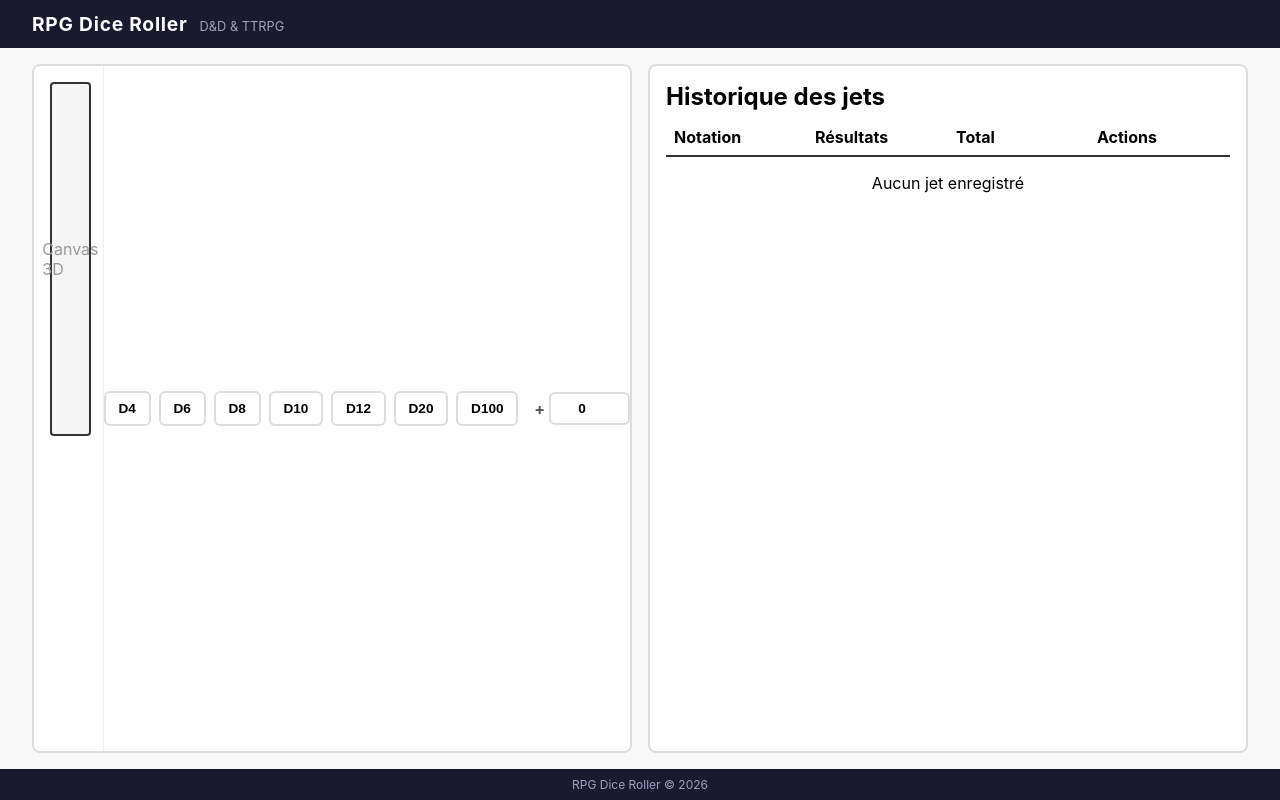
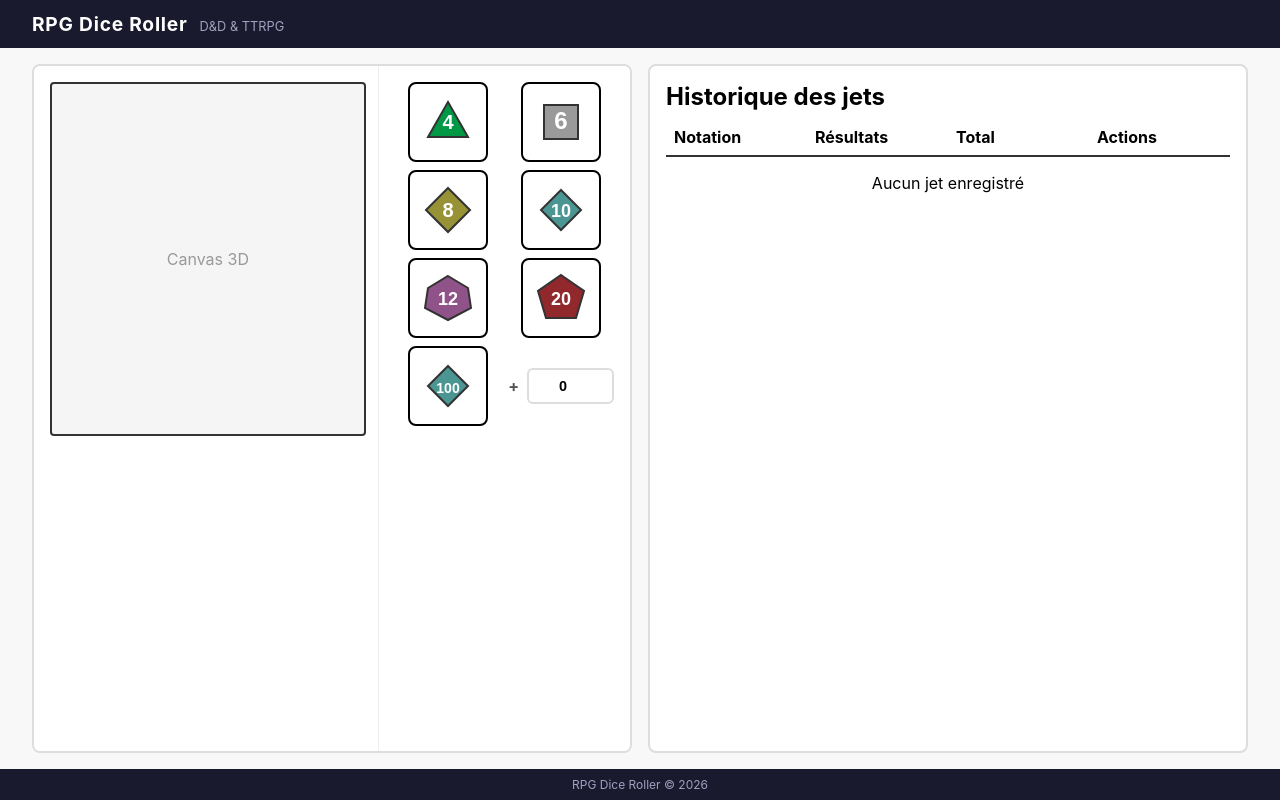
Before and after one commit to Korrighed/dice-roller, a React (Create React App) app: page / in a window 1280 px wide. Built offline with nearby package versions, Linux system fonts and the light colour scheme.

Commit message:
Create DiceButton component with visual dice models

```diff
--- /dev/null
+++ b/src/component/DiceButton.tsx
@@ -0,0 +1,103 @@
+import React from 'react';
+
+interface DiceButtonProps {
+  type: string;
+  onClick: (type: string) => void;
+}
+
+const buttonStyle: React.CSSProperties = {
+  display: 'flex',
+  flexDirection: 'column',
+  alignItems: 'center',
+  justifyContent: 'center',
+  width: '80px',
+  height: '80px',
+  padding: '0.5rem',
+  border: '2px solid #000',
+  borderRadius: '8px',
+  backgroundColor: '#fff',
+  cursor: 'pointer',
+  transition: 'all 0.2s ease',
+  fontSize: '0.75rem',
+  fontWeight: 'bold',
+  textTransform: 'uppercase',
+};
+
+const hoverStyle: React.CSSProperties = {
+  ...buttonStyle,
+  backgroundColor: '#f0f8f0',
+  transform: 'scale(1.08)',
+  boxShadow: '0 4px 8px rgba(0,0,0,0.2)',
+};
+
+const getDiceShape = (type: string) => {
+  switch (type) {
+    case 'd4':
+      return (
+        <svg width="50" height="50" viewBox="0 0 50 50">
+          <polygon points="25,5 45,40 5,40" fill="#009845" stroke="#333" strokeWidth="2"/>
+          <text x="25" y="32" textAnchor="middle" fontSize="20" fontWeight="bold" fill="#fff">4</text>
+        </svg>
+      );
+    case 'd6':
+      return (
+        <svg width="50" height="50" viewBox="0 0 50 50">
+          <rect x="8" y="8" width="34" height="34" fill="#9a9a9a" stroke="#333" strokeWidth="2"/>
+          <text x="25" y="32" textAnchor="middle" fontSize="24" fontWeight="bold" fill="#fff">6</text>
+        </svg>
+      );
+    case 'd8':
+      return (
+        <svg width="50" height="50" viewBox="0 0 50 50">
+          <polygon points="25,3 47,25 25,47 3,25" fill="#979235" stroke="#333" strokeWidth="2"/>
+          <text x="25" y="32" textAnchor="middle" fontSize="20" fontWeight="bold" fill="#fff">8</text>
+        </svg>
+      );
+    case 'd10':
+      return (
+        <svg width="50" height="50" viewBox="0 0 50 50">
+          <polygon points="25,5 45,25 25,45 5,25" fill="#4b9593" stroke="#333" strokeWidth="2"/>
+          <text x="25" y="32" textAnchor="middle" fontSize="18" fontWeight="bold" fill="#fff">10</text>
+        </svg>
+      );
+    case 'd12':
+      return (
+        <svg width="50" height="50" viewBox="0 0 50 50">
+          <polygon points="25,3 45,15 48,35 25,47 2,35 5,15" fill="#8f538a" stroke="#333" strokeWidth="2"/>
+          <text x="25" y="32" textAnchor="middle" fontSize="18" fontWeight="bold" fill="#fff">12</text>
+        </svg>
+      );
+    case 'd20':
+      return (
+        <svg width="50" height="50" viewBox="0 0 50 50">
+          <polygon points="25,2 48,18 40,45 10,45 2,18" fill="#90282c" stroke="#333" strokeWidth="2"/>
+          <text x="25" y="32" textAnchor="middle" fontSize="18" fontWeight="bold" fill="#fff">20</text>
+        </svg>
+      );
+    case 'd100':
+      return (
+        <svg width="50" height="50" viewBox="0 0 50 50">
+          <polygon points="25,5 45,25 25,45 5,25" fill="#4b9593" stroke="#333" strokeWidth="2"/>
+          <text x="25" y="32" textAnchor="middle" fontSize="14" fontWeight="bold" fill="#fff">100</text>
+        </svg>
+      );
+    default:
+      return null;
+  }
+};
+
+export default function DiceButton({ type, onClick }: DiceButtonProps) {
+  const [isHovered, setIsHovered] = React.useState(false);
+
+  return (
+    <button
+      style={isHovered ? hoverStyle : buttonStyle}
+      onMouseEnter={() => setIsHovered(true)}
+      onMouseLeave={() => setIsHovered(false)}
+      onClick={() => onClick(type)}
+      title={`Add ${type}`}
+    >
+      {getDiceShape(type)}
+    </button>
+  );
+}
--- a/src/component/DiceSelector.tsx
+++ b/src/component/DiceSelector.tsx
@@ -1,30 +1,28 @@
 import React from 'react';
+import DiceButton from './DiceButton.tsx';
 import { DICE_REGISTRY } from '../config/diceRegistry.ts';
+import '../styles/DiceSelector.css';
 
 const wrapStyle: React.CSSProperties = {
   display: 'flex',
-  flexWrap: 'wrap',
-  gap: '0.5rem',
-  justifyContent: 'center',
-  alignItems: 'center',
+  flexDirection: 'column',
+  gap: '1rem',
+  padding: '1rem',
+  minWidth: '120px',
 };
 
-const btnStyle: React.CSSProperties = {
-  padding: '0.5rem 0.8rem',
-  border: '2px solid #ddd',
-  borderRadius: '6px',
-  backgroundColor: '#fff',
-  cursor: 'pointer',
-  fontWeight: 'bold',
-  fontSize: '0.85rem',
-  textTransform: 'uppercase',
+const diceGridStyle: React.CSSProperties = {
+  display: 'grid',
+  gridTemplateColumns: 'repeat(2, 1fr)',
+  gap: '0.5rem',
+  justifyItems: 'center',
 };
 
 const modifierWrapStyle: React.CSSProperties = {
   display: 'flex',
   alignItems: 'center',
-  gap: '0.25rem',
-  marginLeft: '0.5rem',
+  justifyContent: 'center',
+  gap: '0.5rem',
 };
 
 const modifierLabelStyle: React.CSSProperties = {
@@ -34,11 +32,11 @@ const modifierLabelStyle: React.CSSProperties = {
 };
 
 const modifierInputStyle: React.CSSProperties = {
-  width: '64px',
-  padding: '0.45rem 0.4rem',
+  width: '70px',
+  padding: '0.5rem 0.4rem',
   border: '2px solid #ddd',
   borderRadius: '6px',
-  fontSize: '0.85rem',
+  fontSize: '0.9rem',
   textAlign: 'center',
   fontWeight: 'bold',
 };
@@ -51,11 +49,10 @@ interface DiceSelectorProps {
 
 export default function DiceSelector({ onAddDice, modifier, onModifierChange }: DiceSelectorProps) {
   return (
-    <div style={wrapStyle}>
+    <div style={wrapStyle} className="dice-selector">
+      <div style={{...diceGridStyle, gridTemplateColumns: 'repeat(2, 1fr)', gridAutoRows: 'auto'}}>
         {DICE_REGISTRY.map((def) => (
-        <button key={def.type} style={btnStyle} onClick={() => onAddDice(def.type)}>
-          {def.type}
-        </button>
+          <DiceButton key={def.type} type={def.type} onClick={onAddDice} />
         ))}
         <div style={modifierWrapStyle}>
           <span style={modifierLabelStyle}>+</span>
@@ -64,7 +61,9 @@ export default function DiceSelector({ onAddDice, modifier, onModifierChange }:
             style={modifierInputStyle}
             value={modifier}
             onChange={(e) => onModifierChange(parseInt(e.target.value) || 0)}
+            onFocus={(e) => e.target.select()}
           />
+        </div>
       </div>
     </div>
   );
--- /dev/null
+++ b/src/styles/DiceSelector.css
@@ -0,0 +1,14 @@
+/* Mobile first: vertical layout */
+.dice-selector {
+  flex-direction: column;
+  width: 100%;
+}
+
+/* Desktop: side-by-side with canvas */
+@media (min-width: 768px) {
+  .dice-selector {
+    flex-direction: column;
+    width: auto;
+    min-width: 140px;
+  }
+}
```
Lines whose indentation alone changed are shown as unchanged.
